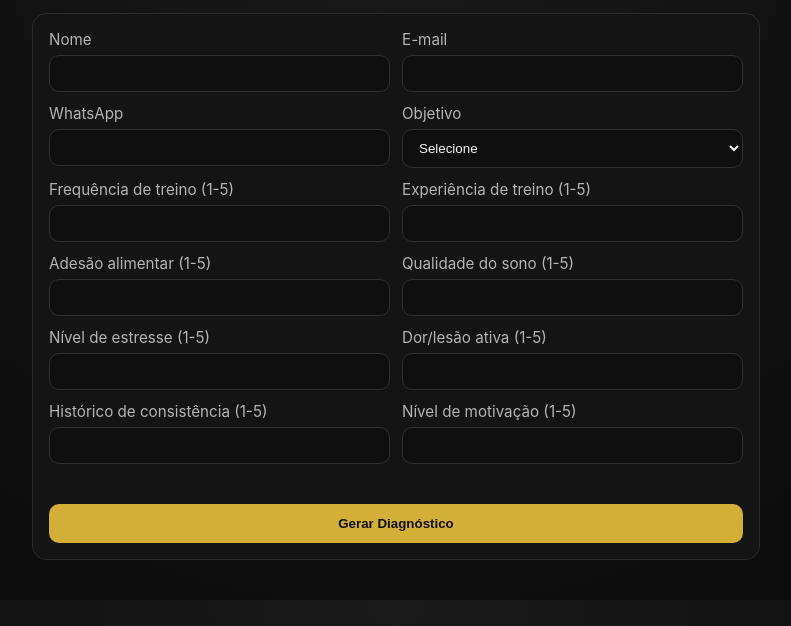
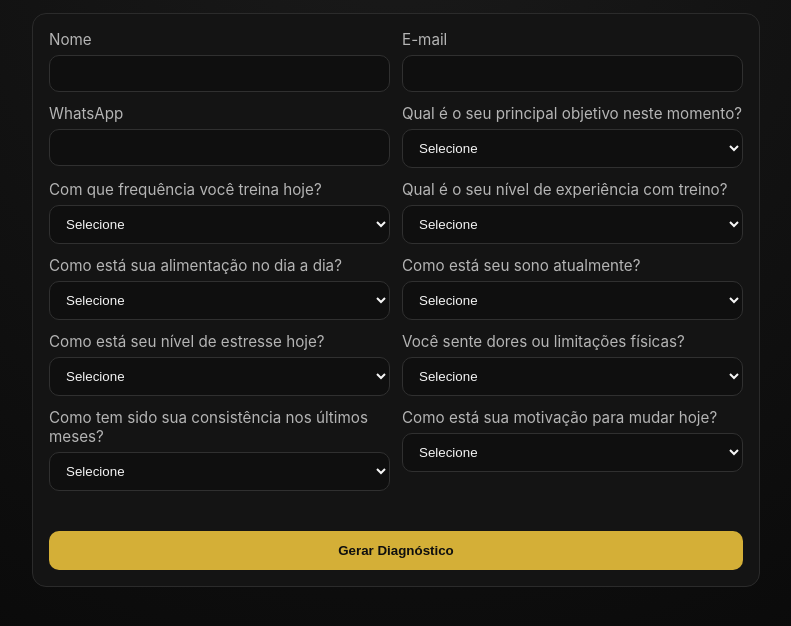
Before and after one commit to lucasmoreno115-creator/lmsystemv2, a website with bundled scripts: page index.html in a window 1280 px wide. Shown: the part 106-732 px from the top of the page, without its empty margins (244-1035 px from the left). Built offline with nearby package versions, Linux system fonts and the light colour scheme.

Commit message:
fix(mapping): align semantic form answers with legacy objective and stress adapters

```diff
--- a/index.html
+++ b/index.html
@@ -21,38 +21,95 @@
             <label>Nome<input type="text" name="name" required /></label>
             <label>E-mail<input type="email" name="email" required /></label>
             <label>WhatsApp<input type="text" name="whatsapp" required /></label>
-            <label>Objetivo
+            <label>Qual é o seu principal objetivo neste momento?
               <select name="goal" required>
                 <option value="">Selecione</option>
                 <option value="emagrecimento">Emagrecimento</option>
-                <option value="hipertrofia">Hipertrofia</option>
-                <option value="performance">Performance</option>
-                <option value="saude">Saúde</option>
+                <option value="definicao_muscular">Definição muscular</option>
+                <option value="ganho_massa_muscular">Ganho de massa muscular</option>
+                <option value="saude_condicionamento">Melhorar saúde e condicionamento</option>
+                <option value="outro">Outro</option>
               </select>
             </label>
-            <label>Frequência de treino (1-5)
-              <input type="number" min="1" max="5" name="trainingFrequency" required />
+            <label>Com que frequência você treina hoje?
+              <select name="trainingFrequency" required>
+                <option value="">Selecione</option>
+                <option value="1">Não treino atualmente</option>
+                <option value="2">1–2x por semana</option>
+                <option value="3">3x por semana</option>
+                <option value="4">4–5x por semana</option>
+                <option value="5">6x ou mais por semana</option>
+              </select>
             </label>
-            <label>Experiência de treino (1-5)
-              <input type="number" min="1" max="5" name="trainingExperience" required />
+            <label>Qual é o seu nível de experiência com treino?
+              <select name="trainingExperience" required>
+                <option value="">Selecione</option>
+                <option value="1">Nunca treinei ou estou começando</option>
+                <option value="2">Já treinei, mas sem constância</option>
+                <option value="3">Treino há algum tempo, ainda aprendendo</option>
+                <option value="4">Treino com regularidade e boa técnica</option>
+                <option value="5">Treino avançado, com boa consciência corporal</option>
+              </select>
             </label>
-            <label>Adesão alimentar (1-5)
-              <input type="number" min="1" max="5" name="foodAdherence" required />
+            <label>Como está sua alimentação no dia a dia?
+              <select name="foodAdherence" required>
+                <option value="">Selecione</option>
+                <option value="1">Sem rotina, como no automático</option>
+                <option value="2">Tento melhorar, mas não consigo manter</option>
+                <option value="3">Consigo seguir em alguns dias</option>
+                <option value="4">Sigo bem na maior parte do tempo</option>
+                <option value="5">Tenho rotina alimentar bem estruturada</option>
+              </select>
             </label>
-            <label>Qualidade do sono (1-5)
-              <input type="number" min="1" max="5" name="sleepQuality" required />
+            <label>Como está seu sono atualmente?
+              <select name="sleepQuality" required>
+                <option value="">Selecione</option>
+                <option value="1">Durmo mal e acordo cansado</option>
+                <option value="2">Sono irregular, acordo sem energia</option>
+                <option value="3">Sono razoável, varia bastante</option>
+                <option value="4">Durmo bem na maioria dos dias</option>
+                <option value="5">Sono de qualidade e recuperação boa</option>
+              </select>
             </label>
-            <label>Nível de estresse (1-5)
-              <input type="number" min="1" max="5" name="stressLevel" required />
+            <label>Como está seu nível de estresse hoje?
+              <select name="stressLevel" required>
+                <option value="">Selecione</option>
+                <option value="1">Muito alto, difícil de controlar</option>
+                <option value="2">Alto na maior parte do tempo</option>
+                <option value="3">Moderado</option>
+                <option value="4">Baixo na maioria dos dias</option>
+                <option value="5">Muito baixo, rotina tranquila</option>
+              </select>
             </label>
-            <label>Dor/lesão ativa (1-5)
-              <input type="number" min="1" max="5" name="painInjury" required />
+            <label>Você sente dores ou limitações físicas?
+              <select name="painInjury" required>
+                <option value="">Selecione</option>
+                <option value="1">Sem dor ou limitações</option>
+                <option value="2">Raramente sinto dor</option>
+                <option value="3">Pequenas dores, mas consigo treinar</option>
+                <option value="4">Dor ocasional que limita exercícios</option>
+                <option value="5">Dor frequente que atrapalha treinar</option>
+              </select>
             </label>
-            <label>Histórico de consistência (1-5)
-              <input type="number" min="1" max="5" name="consistencyHistory" required />
+            <label>Como tem sido sua consistência nos últimos meses?
+              <select name="consistencyHistory" required>
+                <option value="">Selecione</option>
+                <option value="1">Não consigo manter rotina</option>
+                <option value="2">Começo, mas paro rápido</option>
+                <option value="3">Oscilo bastante</option>
+                <option value="4">Consigo manter na maior parte do tempo</option>
+                <option value="5">Sou consistente há meses</option>
+              </select>
             </label>
-            <label>Nível de motivação (1-5)
-              <input type="number" min="1" max="5" name="motivationLevel" required />
+            <label>Como está sua motivação para mudar hoje?
+              <select name="motivationLevel" required>
+                <option value="">Selecione</option>
+                <option value="1">Muito baixa</option>
+                <option value="2">Baixa</option>
+                <option value="3">Média</option>
+                <option value="4">Alta</option>
+                <option value="5">Muito alta</option>
+              </select>
             </label>
           </div>
 
--- a/src/ui/validation.js
+++ b/src/ui/validation.js
@@ -1,7 +1,20 @@
 import { assertNumberInRange, invariant } from '../utils/guards.js';
 import { normalizeText } from '../utils/strings.js';
 
-export const GOALS = ['emagrecimento', 'hipertrofia', 'performance', 'saude'];
+export const GOALS = [
+  'emagrecimento',
+  'definicao_muscular',
+  'ganho_massa_muscular',
+  'saude_condicionamento',
+  'outro'
+];
+const LEGACY_GOAL_BY_UI_GOAL = {
+  emagrecimento: 'fat_loss',
+  definicao_muscular: 'fat_loss',
+  ganho_massa_muscular: 'muscle_gain',
+  saude_condicionamento: 'maintenance',
+  outro: 'maintenance'
+};
 
 const numericFields = [
   'trainingFrequency',
@@ -15,22 +28,24 @@ const numericFields = [
 ];
 
 export function parseAndValidateForm(formData) {
+  const uiGoal = normalizeText(formData.get('goal'));
+
   const payload = {
     name: normalizeText(formData.get('name')),
     email: normalizeText(formData.get('email')).toLowerCase(),
     whatsapp: normalizeText(formData.get('whatsapp')),
-    goal: normalizeText(formData.get('goal'))
+    goal: LEGACY_GOAL_BY_UI_GOAL[uiGoal]
   };
 
   invariant(payload.name.length >= 2, 'Nome inválido.');
   invariant(/^[^\s@]+@[^\s@]+\.[^\s@]+$/.test(payload.email), 'E-mail inválido.');
   invariant(/^\+?[0-9\s()-]{10,20}$/.test(payload.whatsapp), 'WhatsApp inválido.');
-  invariant(GOALS.includes(payload.goal), 'Objetivo inválido.');
+  invariant(GOALS.includes(uiGoal), 'Objetivo inválido.');
 
   for (const field of numericFields) {
     const raw = Number(formData.get(field));
     assertNumberInRange(raw, 1, 5, field);
-    payload[field] = raw;
+    payload[field] = field === 'stressLevel' ? 6 - raw : raw;
   }
 
   return payload;
```
Also changed, not shown: tests/validation.test.js (+44 -5 lines).
